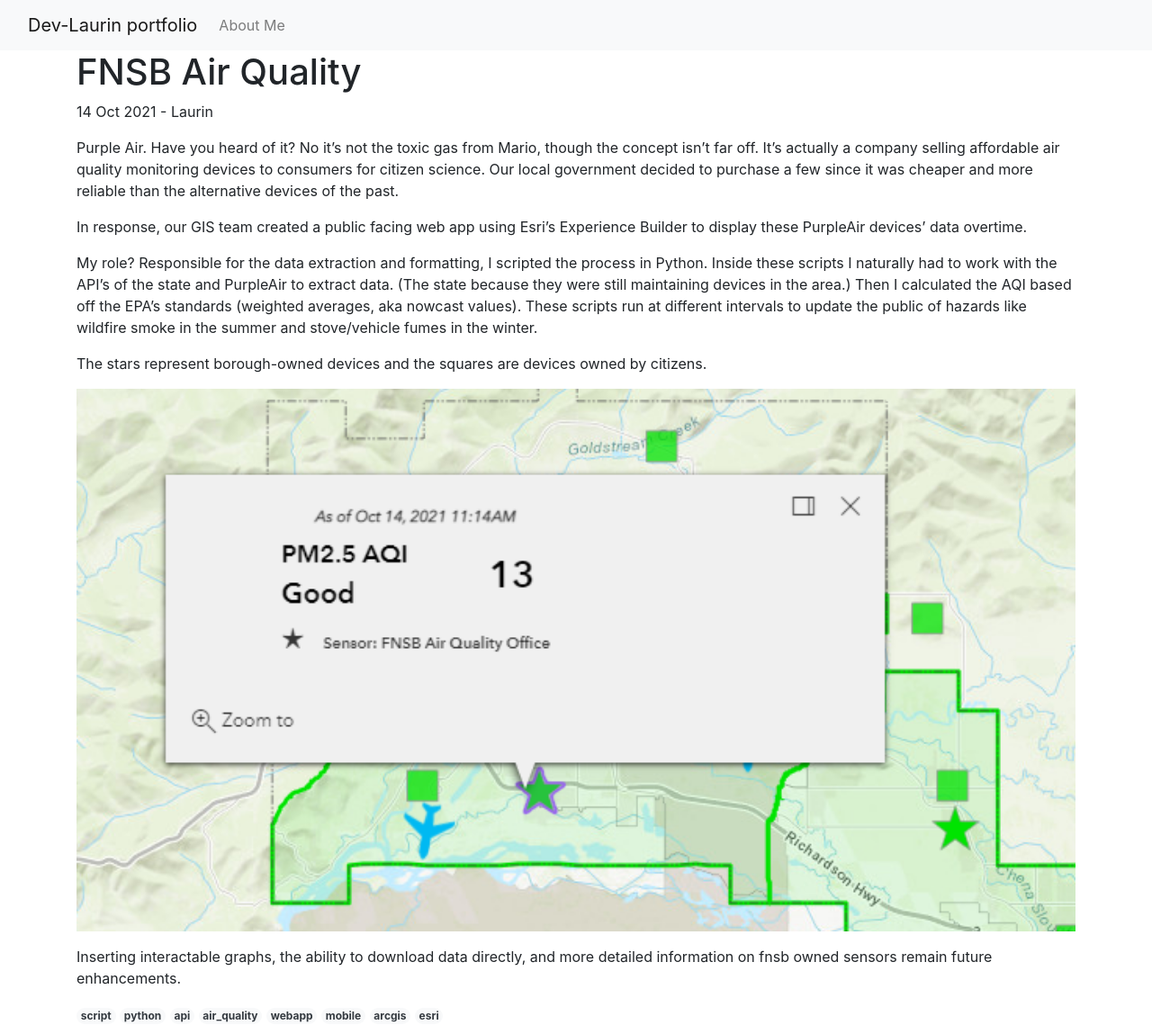
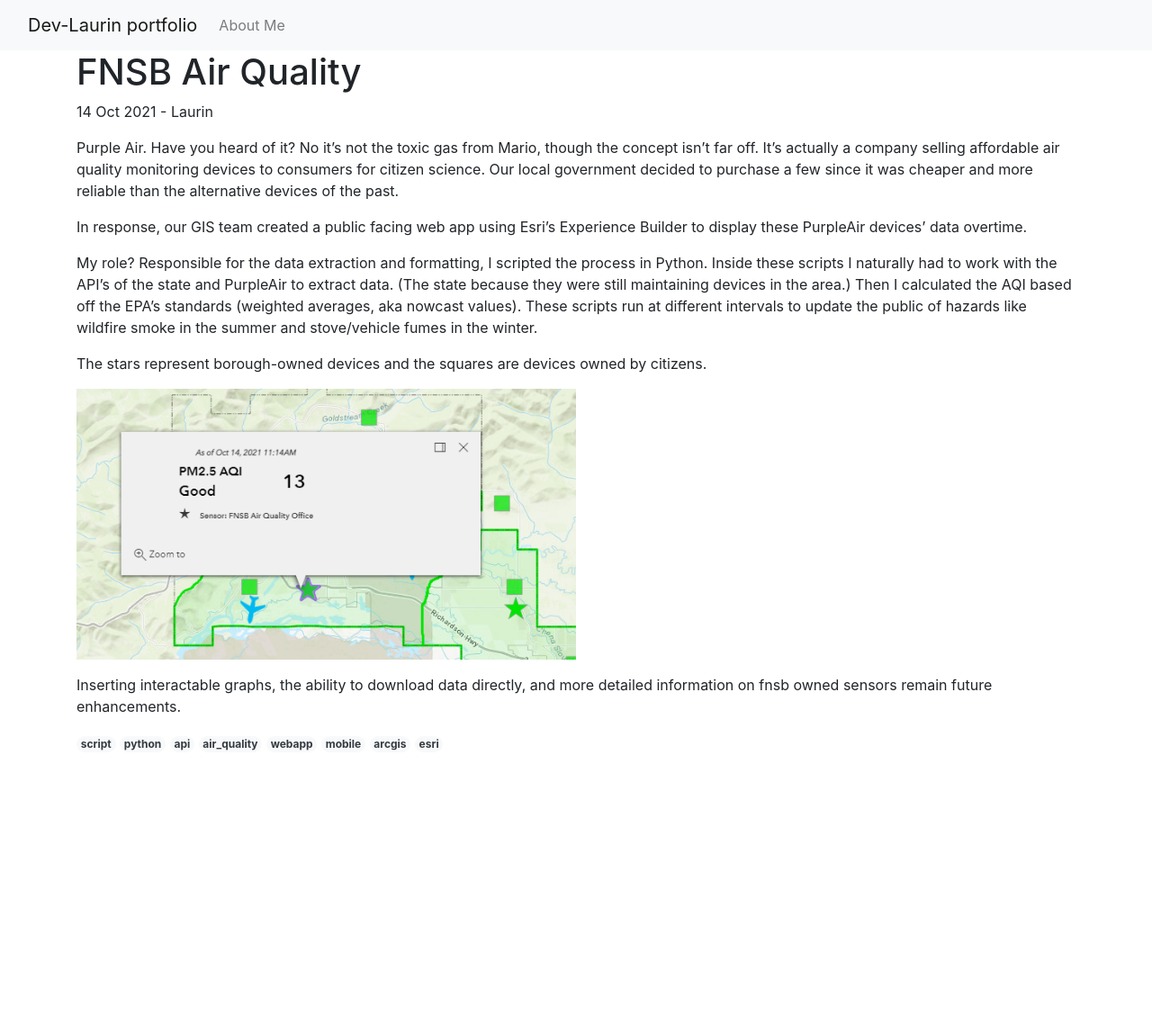
Before and after one commit to Dev-Laurin/Dev-Laurin.github.io, a Jekyll site: the page built from _posts/2021-10-14-fnsb-air-quality.md, in a window 1280 px wide. Shown: the whole page at 90% size. Built offline with Jekyll 4.4.1, drawn with Linux system fonts in a browser that asks for light colours; after the commit the page ends 900 px from its top, so only the background shows below that.

Commit message:
Fixed description and downsized image in air quality.

```diff
--- a/_posts/2021-10-14-fnsb-air-quality.md
+++ b/_posts/2021-10-14-fnsb-air-quality.md
@@ -16,6 +16,6 @@
 
 The stars represent borough-owned devices and the squares are devices owned by citizens.
 
-<img src="/assets/images/fnsb_air_quality_popup.PNG" alt="Web map popup showing AQI value." width="100%"/>
+<img src="/assets/images/fnsb_air_quality_popup.PNG" alt="Web map popup showing AQI value." width="50%" class="center"/>
 
 Inserting interactable graphs, the ability to download data directly, and more detailed information on fnsb owned sensors remain future enhancements.
```
Also changed, not shown: other parts of _posts/2021-10-14-fnsb-air-quality.md (+1 -1 lines).
